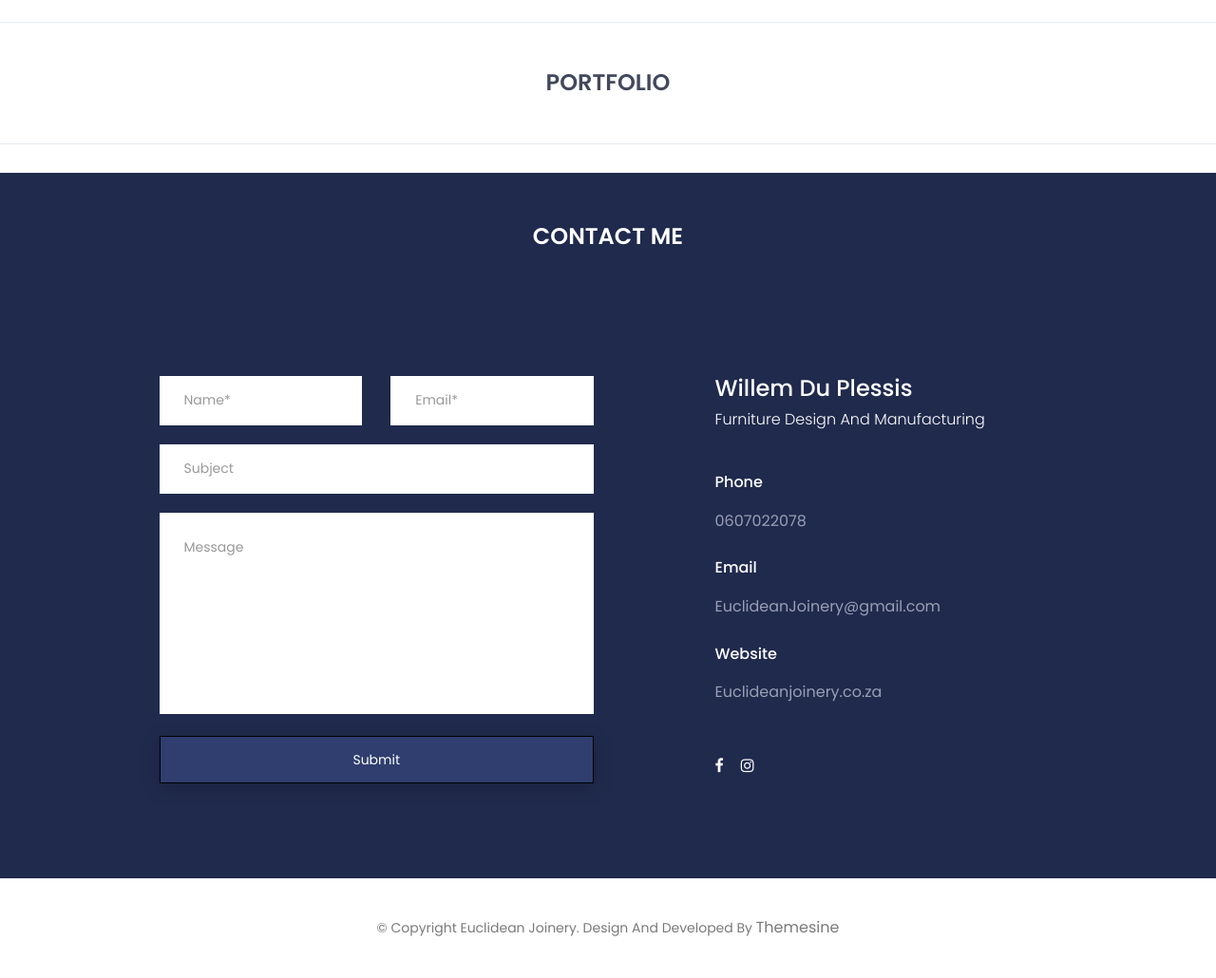
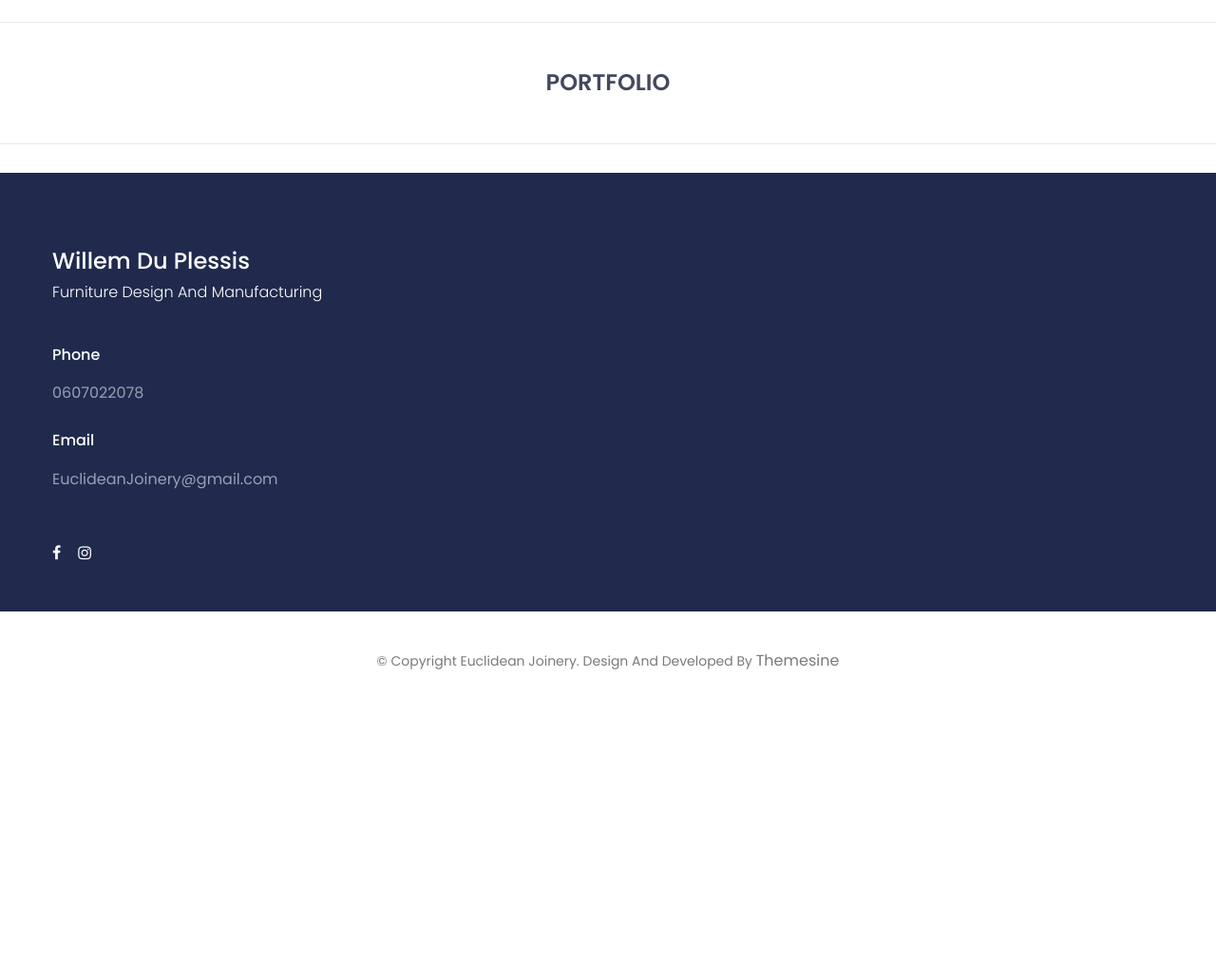
Before and after one commit to wielie7/wielie7.github.io, a PHP site: page / in a window 1280 px wide. Shown: the part 3397-4427 px from the top of the page at 95% size. After the commit the page ends 4102 px from the top, so only its background shows below. Run offline with PHP 8.4, Linux system fonts and the light colour scheme.

Commit message:
contact box edit

```diff
--- a/assets/css/style.css
+++ b/assets/css/style.css
@@ -488,7 +488,7 @@ nav.navbar.bootsnav .navbar-toggle i{color: #d92cf9;}
 --------------------------------------*/
 .contact {
     background: #202a4d;
-    padding: 50px 0 100px;
+    padding: 50px 0 50px;
 }
 
  .section-heading {
@@ -502,7 +502,10 @@ nav.navbar.bootsnav .navbar-toggle i{color: #d92cf9;}
     /* border-bottom: 1px solid #e5ebf2; */
     padding-bottom: 30px;
 }
-.single-contact-box {padding-top: 100px;}
+.single-contact-box {
+    padding-top: 30px;
+
+}
 .contact-form  .form-group {
     margin-bottom: 20px;
 
--- a/index.html
+++ b/index.html
@@ -268,58 +268,17 @@
 
 				<!--contact start -->
 				<section id="contact" class="contact">
-					<div class="section-heading text-center">
-						<h7>contact me</h7>
-					</div>
+
 					<div class="container">
 						<div class="contact-content">
 							<div class="row">
 								<div class="col-md-offset-1 col-md-5 col-sm-6">
-									<div class="single-contact-box">
-										<div class="contact-form">
-											<form>
-												<div class="row">
-													<div class="col-sm-6 col-xs-12">
-														<div class="form-group">
-															<input type="text" class="form-control" id="name"
-																placeholder="Name*" name="name">
-														</div><!--/.form-group-->
-													</div><!--/.col-->
-													<div class="col-sm-6 col-xs-12">
-														<div class="form-group">
-															<input type="email" class="form-control" id="email"
-																placeholder="Email*" name="email">
-														</div><!--/.form-group-->
-													</div><!--/.col-->
-												</div><!--/.row-->
-												<div class="row">
-													<div class="col-sm-12">
-														<div class="form-group">
-															<input type="text" class="form-control" id="subject"
-																placeholder="Subject" name="subject">
-														</div><!--/.form-group-->
-													</div><!--/.col-->
-												</div><!--/.row-->
-												<div class="row">
-													<div class="col-sm-12">
-														<div class="form-group">
-															<textarea class="form-control" rows="8" id="comment"
-																placeholder="Message"></textarea>
-														</div><!--/.form-group-->
-													</div><!--/.col-->
-												</div><!--/.row-->
-												<div class="row">
-													<div class="col-sm-12">
-														<div class="single-contact-btn">
-															<a class="contact-btn" href="#" role="button">submit</a>
-														</div><!--/.single-single-contact-btn-->
-													</div><!--/.col-->
-												</div><!--/.row-->
-											</form><!--/form-->
-										</div><!--/.contact-form-->
-									</div><!--/.single-contact-box-->
+
+
 								</div><!--/.col-->
-								<div class="col-md-offset-1 col-md-5 col-sm-6">
+
+
+
 									<div class="single-contact-box">
 										<div class="contact-adress">
 											<div class="contact-add-head">
@@ -335,10 +294,7 @@
 													<h3>email</h3>
 													<p>EuclideanJoinery@gmail.com</p>
 												</div>
-												<div class="single-contact-add-info">
-													<h3>website</h3>
-													<p>Euclideanjoinery.co.za</p>
-												</div>
+
 											</div>
 										</div><!--/.contact-adress-->
 										<div class="hm-foot-icon">
@@ -350,7 +306,7 @@
 											</ul><!--/ul-->
 										</div><!--/.hm-foot-icon-->
 									</div><!--/.single-contact-box-->
-								</div><!--/.col-->
+
 							</div><!--/.row-->
 						</div><!--/.contact-content-->
 					</div><!--/.container-->
```
